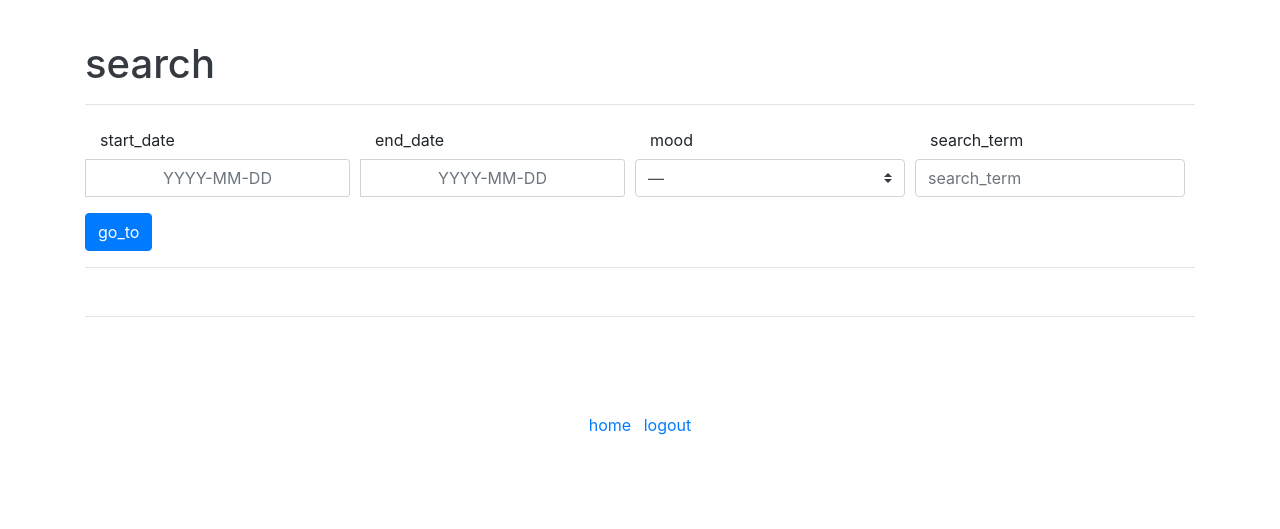
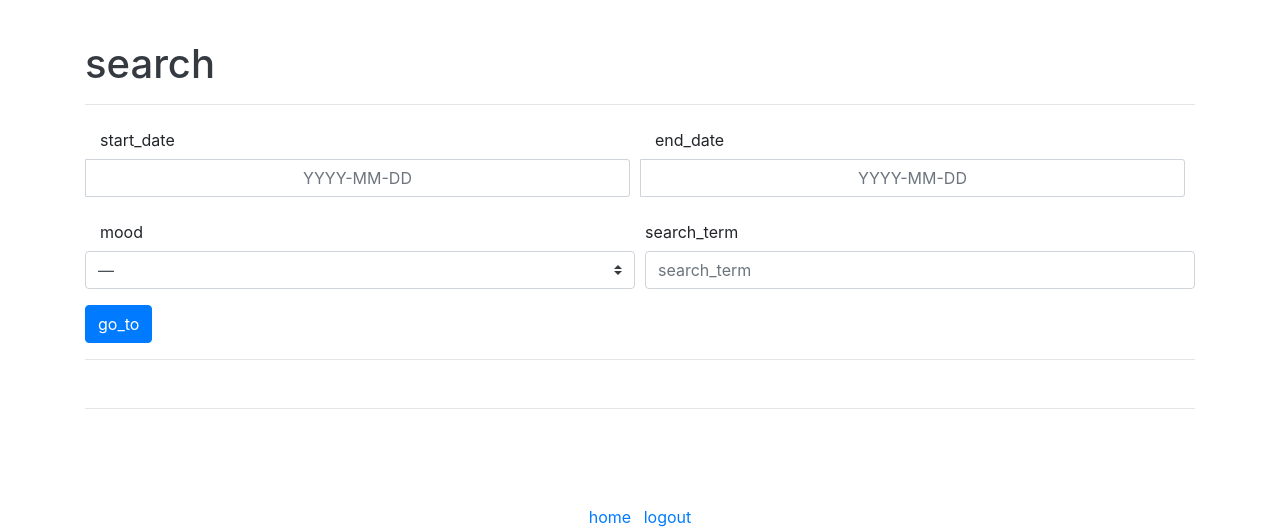
Before and after one commit to rain0r/stimmungskalender, a Django app: page /search/ in a window 1280 px wide. Shown: the part 56-585 px from the top of the page. Run offline with Django 3.2, Linux system fonts and the light colour scheme; the visitor is signed in with stand-in values (Sample User, id 1); data that the repository does not hold is empty; some libraries are stand-ins or nearby versions.

Commit message:
Made input columns bigger

```diff
--- a/web/templates/web/search.html
+++ b/web/templates/web/search.html
@@ -6,7 +6,7 @@
     <hr>
     <form action="{% url 'search' %}" method="get">
         <div class="form-row">
-            <div class="form-row col-12 col-md-6 input-daterange">
+            <div class="form-row col-12 col-md-12 input-daterange">
                 <div class="form-group col-12 col-md-6">
                     <label for="start_date" class="col-sm-2 col-form-label">{% translate 'start_date' %}</label>
                     <input type="text"
@@ -32,7 +32,7 @@
                            value="{{ request.GET.end_date }}"/>
                 </div>
             </div>
-            <div class="form-group col-12 col-md-3">
+            <div class="form-group col-12 col-md-6">
                 <label for="end_date" class="col-sm-2 col-form-label">{% translate 'mood' %}</label>
                 <select name="mood" class="custom-select">
                     <option>
@@ -48,8 +48,8 @@
                     {% endfor %}
                 </select>
             </div>
-            <div class="form-group col-12 col-md-3">
-                <label for="search_term" class="col-sm-2 col-form-label">{% translate 'search_term' %}</label>
+            <div class="form-group col-12 col-md-6">
+                <label for="search_term" class="col-form-label">{% translate 'search_term' %}</label>
                 <input type="text"
                        class="form-control"
                        id="search_term"
```
